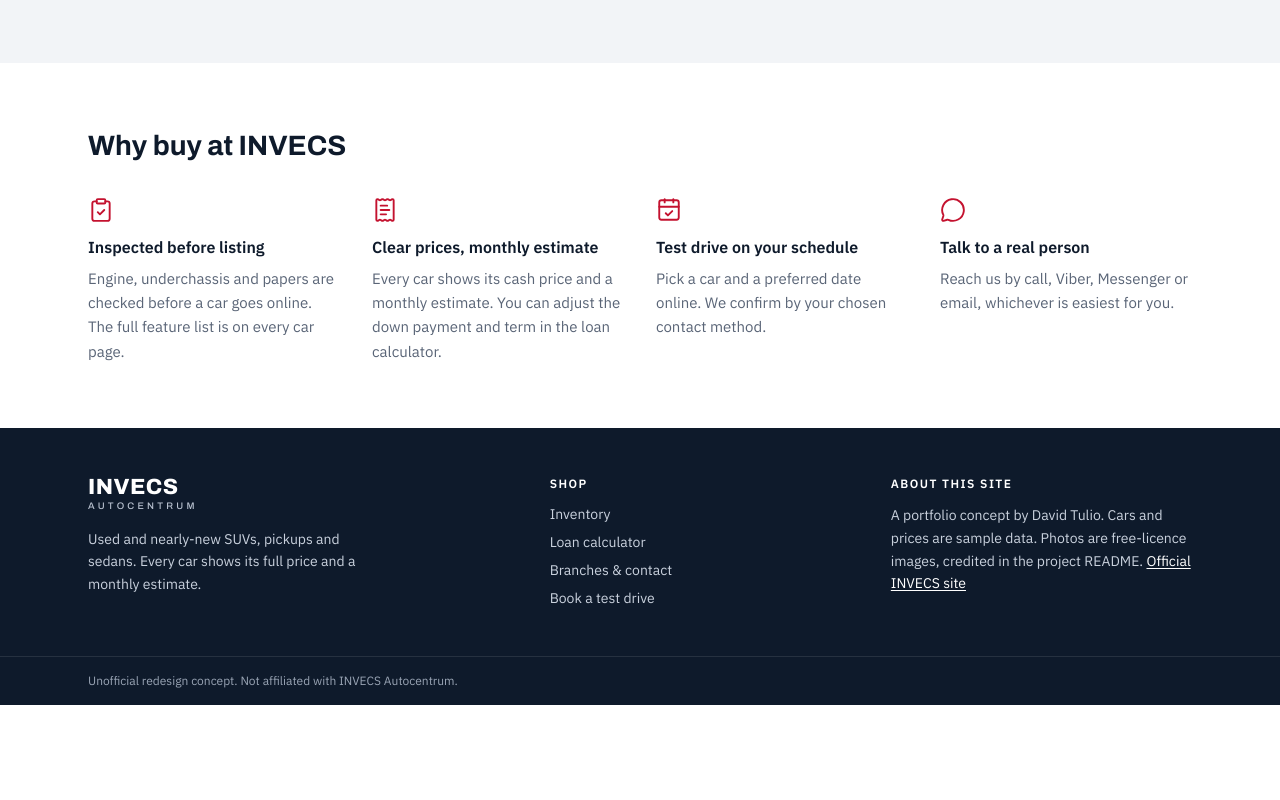
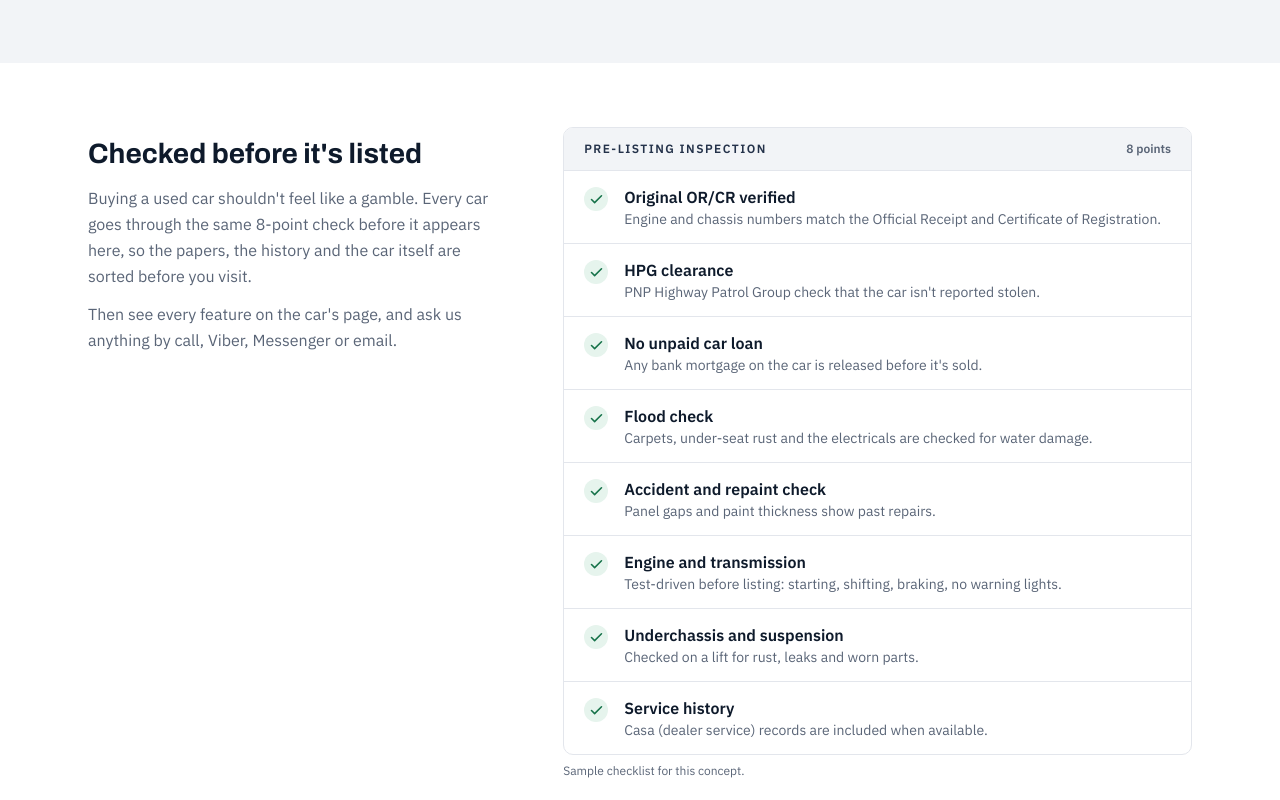
Before and after one commit to DavidTulio/invecs-redesign-concept, a Next.js app: page / in a window 1280 px wide. Shown: the part 1020-1820 px from the top of the page. Before the commit the page ends 1725 px from the top, so only its background shows below. Built offline with nearby package versions, Linux system fonts and the light colour scheme; no server answers; the database is empty.

Commit message:
D4: pre-listing inspection checklist on the home page

```diff
--- a/src/components/home/WhyBuyHere.tsx
+++ b/src/components/home/WhyBuyHere.tsx
@@ -1,43 +1,60 @@
-import { CalendarCheck, ClipboardCheck, MessageCircle, ReceiptText } from "lucide-react";
+import { Check } from "lucide-react";
 
-const POINTS = [
-  {
-    icon: ClipboardCheck,
-    title: "Inspected before listing",
-    body: "Engine, underchassis and papers are checked before a car goes online. The full feature list is on every car page.",
-  },
-  {
-    icon: ReceiptText,
-    title: "Clear prices, monthly estimate",
-    body: "Every car shows its cash price and a monthly estimate. You can adjust the down payment and term in the loan calculator.",
-  },
-  {
-    icon: CalendarCheck,
-    title: "Test drive on your schedule",
-    body: "Pick a car and a preferred date online. We confirm by your chosen contact method.",
-  },
-  {
-    icon: MessageCircle,
-    title: "Talk to a real person",
-    body: "Reach us by call, Viber, Messenger or email, whichever is easiest for you.",
-  },
+// The worries Filipino used-car buyers actually have (papers, flood damage, hidden loans,
+// stolen cars), answered as a pre-listing inspection sheet instead of generic icons.
+const CHECKS = [
+  { item: "Original OR/CR verified", detail: "Engine and chassis numbers match the Official Receipt and Certificate of Registration." },
+  { item: "HPG clearance", detail: "PNP Highway Patrol Group check that the car isn't reported stolen." },
+  { item: "No unpaid car loan", detail: "Any bank mortgage on the car is released before it's sold." },
+  { item: "Flood check", detail: "Carpets, under-seat rust and the electricals are checked for water damage." },
+  { item: "Accident and repaint check", detail: "Panel gaps and paint thickness show past repairs." },
+  { item: "Engine and transmission", detail: "Test-driven before listing: starting, shifting, braking, no warning lights." },
+  { item: "Underchassis and suspension", detail: "Checked on a lift for rust, leaks and worn parts." },
+  { item: "Service history", detail: "Casa (dealer service) records are included when available." },
 ] as const;
 
 export function WhyBuyHere() {
   return (
     <section aria-labelledby="why-title" className="container-site py-12 sm:py-16">
-      <h2 id="why-title" className="font-wide text-2xl font-bold sm:text-[28px]">
-        Why buy at INVECS
-      </h2>
-      <ul className="mt-8 grid gap-x-8 gap-y-8 sm:grid-cols-2 lg:grid-cols-4">
-        {POINTS.map(({ icon: Icon, title, body }) => (
-          <li key={title} className="grid content-start gap-2">
-            <Icon aria-hidden size={26} strokeWidth={1.75} className="text-signal" />
-            <h3 className="mt-1 text-base font-semibold">{title}</h3>
-            <p className="text-[15px] leading-relaxed text-muted">{body}</p>
-          </li>
-        ))}
-      </ul>
+      <div className="grid gap-8 lg:grid-cols-[minmax(0,0.8fr)_minmax(0,1.2fr)] lg:gap-14">
+        <div className="lg:sticky lg:top-24 lg:self-start lg:pt-2">
+          <h2 id="why-title" className="font-wide text-2xl font-bold text-balance sm:text-[28px]">
+            Checked before it&apos;s listed
+          </h2>
+          <p className="mt-3 max-w-[46ch] text-[16px] leading-relaxed text-muted">
+            Buying a used car shouldn&apos;t feel like a gamble. Every car goes through the same
+            8-point check before it appears here, so the papers, the history and the car itself
+            are sorted before you visit.
+          </p>
+          <p className="mt-3 max-w-[46ch] text-[16px] leading-relaxed text-muted">
+            Then see every feature on the car&apos;s page, and ask us anything by call, Viber,
+            Messenger or email.
+          </p>
+        </div>
+
+        <div className="min-w-0">
+          <div className="overflow-hidden rounded-card border border-line">
+            <div className="flex items-baseline justify-between gap-4 border-b border-line bg-soft px-5 py-3">
+              <p className="text-[12px] font-semibold tracking-[0.12em] text-ink-2 uppercase">Pre-listing inspection</p>
+              <p className="text-[12px] font-semibold text-muted tabular-nums">{CHECKS.length} points</p>
+            </div>
+            <ul className="divide-y divide-line">
+              {CHECKS.map(({ item, detail }) => (
+                <li key={item} className="grid grid-cols-[1.75rem_minmax(0,1fr)] gap-x-3 px-5 py-3.5">
+                  <span className="mt-0.5 grid size-6 place-items-center rounded-full bg-[#e6f4ed] text-ok">
+                    <Check aria-hidden size={15} strokeWidth={2.5} />
+                  </span>
+                  <div className="min-w-0">
+                    <p className="font-semibold">{item}</p>
+                    <p className="text-sm text-muted">{detail}</p>
+                  </div>
+                </li>
+              ))}
+            </ul>
+          </div>
+          <p className="mt-2 text-xs text-muted">Sample checklist for this concept.</p>
+        </div>
+      </div>
     </section>
   );
 }
```
